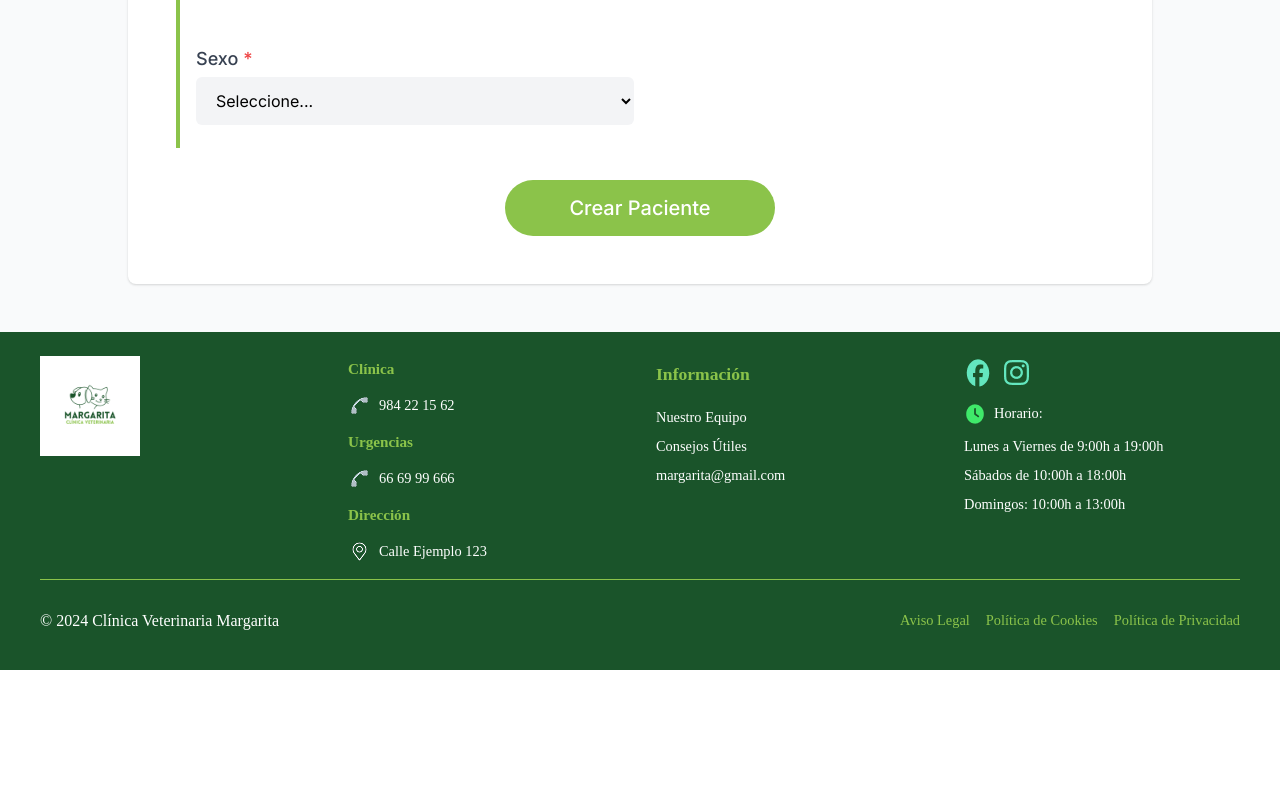
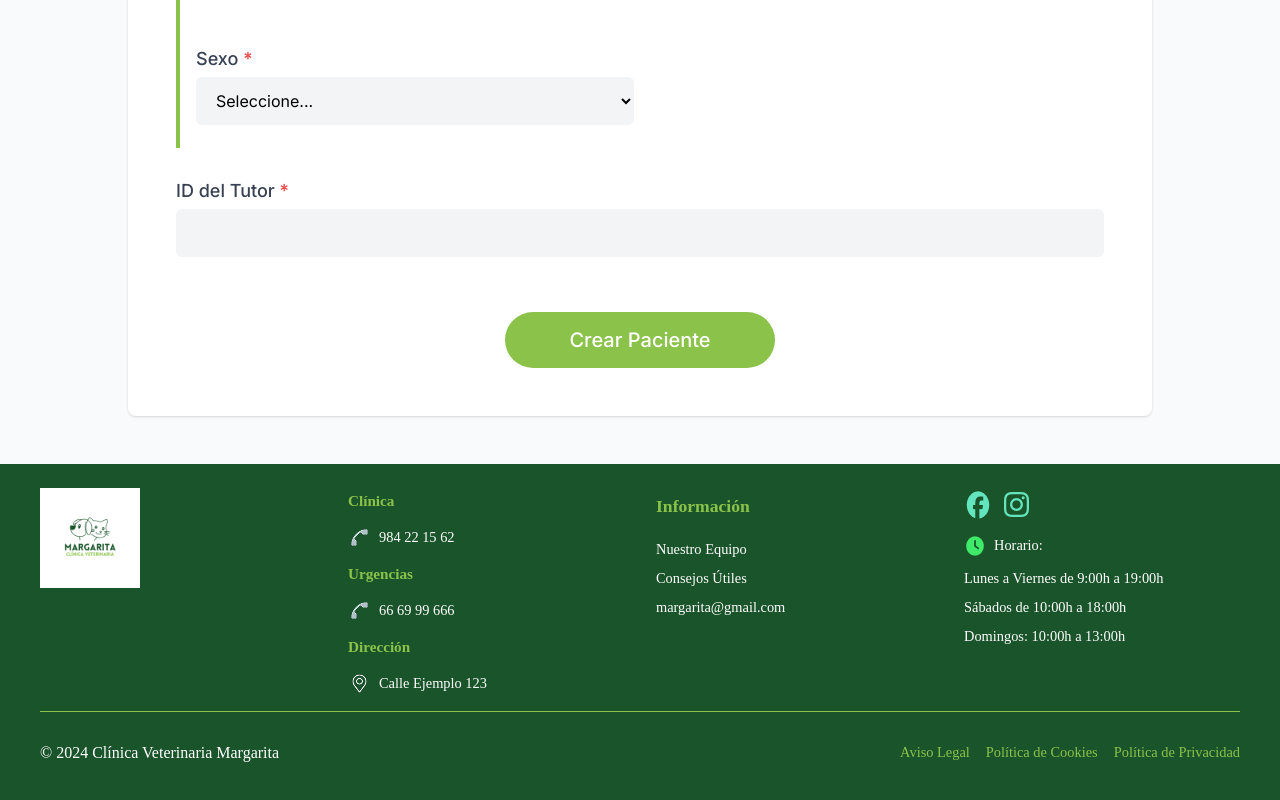
Before and after one commit to FerMarcos606/clinica-veterinaria-front, a React (Vite) app: page /create-patients in a window 1280 px wide. Shown: the part 747-1547 px from the top of the page. Before the commit the page ends 1417 px from the top, so only its background shows below. Built offline with nearby package versions, Linux system fonts and the light colour scheme.

Commit message:
CM-60 feat: Patient service and repository implemented

```diff
--- a/src/pages/admin/PatientCreation/PatientCreationPage.jsx
+++ b/src/pages/admin/PatientCreation/PatientCreationPage.jsx
@@ -1,6 +1,7 @@
 import React, { useState } from 'react';
 import { useForm } from 'react-hook-form';
 import './PatientCreationPage.css';
+import pacientsService from '../../../services/pacients/PacientsService';
 
 const PatientCreationPage = () => {
   const { register, handleSubmit, formState: { errors } } = useForm();
@@ -12,7 +13,7 @@ const PatientCreationPage = () => {
     setSubmitError('');
 
     try {
-
+      await pacientsService.createPatient(data);
       console.log('Datos del paciente:', data);
       alert('¡Paciente creado con éxito!');
     } catch (error) {
@@ -158,7 +159,20 @@ const PatientCreationPage = () => {
             </div>
           </section>
 
-          <input type="hidden" {...register('tutor')} value="3" />
+                        <div className="patient-creation-form__field">
+                <label className="patient-creation-form__label">
+                  ID del Tutor <span className="patient-creation-form__required">*</span>
+                </label>
+                <input
+                  type="number"
+                  disabled={isLoading}
+                  {...register('tutor', { required: 'El ID del tutor es obligatorio', valueAsNumber: true })}
+                  className={`patient-creation-form__input ${errors.tutor ? 'patient-creation-form__input--error' : ''}`}
+                />
+                {errors.tutor && (
+                  <p className="patient-creation-form__error">{errors.tutor.message}</p>
+                )}
+              </div>
 
           <div className="patient-creation-form__submit">
             <button
--- /dev/null
+++ b/src/repositories/pacients/PacientsRepository.jsx
@@ -0,0 +1,28 @@
+class PacientsRepository {
+    constructor() {
+        this.baseUrl = import.meta.env.VITE_API_BASE_URL;
+    }
+
+    async create(patientData) {
+        try {
+            const response = await fetch(`${this.baseUrl}/patients`, {
+                method: 'POST',
+                headers: {
+                    'Content-Type': 'application/json',
+                },
+                body: JSON.stringify(patientData),
+            });
+
+            if (!response.ok) {
+                throw new Error(`Error al crear el paciente (${response.status})`);
+            }
+
+            return await response.json();
+        } catch (error) {
+            console.error('Error en PacientsRepository.create:', error);
+            throw error;
+        }
+    }
+}
+
+export default PacientsRepository;
--- /dev/null
+++ b/src/services/pacients/PacientsService.jsx
@@ -0,0 +1,29 @@
+import PacientsRepository from '../../repositories/pacients/PacientsRepository';
+
+class PacientsService {
+    constructor() {
+        this.pacientsRepository = new PacientsRepository();
+    }
+
+    async createPatient(patientData) {
+        try {
+            // Here you could add validation for patientData before sending it to the repository
+            if (!patientData.name?.trim()) {
+                throw new Error('El nombre del paciente es obligatorio');
+            }
+            // Add other validations as needed
+
+            const result = await this.pacientsRepository.create(patientData);
+
+            console.log('Paciente creado con éxito:', result);
+            return result;
+        } catch (error) {
+            console.error('Error en PacientsService.createPatient:', error);
+            throw error;
+        }
+    }
+}
+
+const pacientsService = new PacientsService();
+
+export default pacientsService;
```
